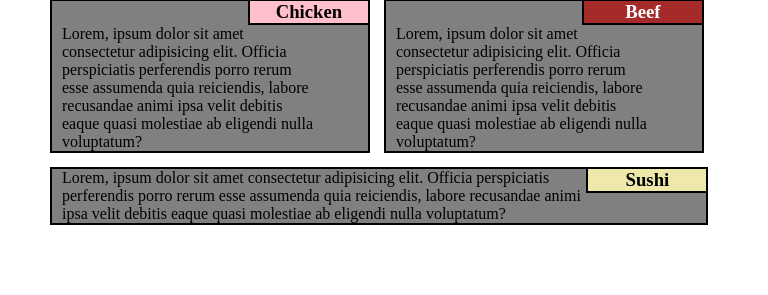
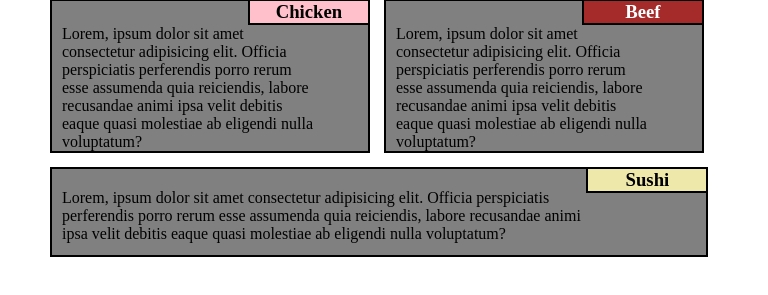
Before and after one commit to jasmineblinks/faithmod2_solution, a plain HTML site: page index.html in a window 768 px wide. Shown: the part 73-368 px from the top of the page. Drawn offline with Linux system fonts and the light colour scheme.

Commit message:
fix:updated the html and css

```diff
--- a/css/style.css
+++ b/css/style.css
@@ -69,7 +69,11 @@ p {
   }
   .col-md-10 {
     width: 85.73%;
-    /* height: 90px; */
+
+    height: 90px;
+  }
+  .col-md-10 p {
+    margin-top: 20px;
   }
 
   .first,
```
